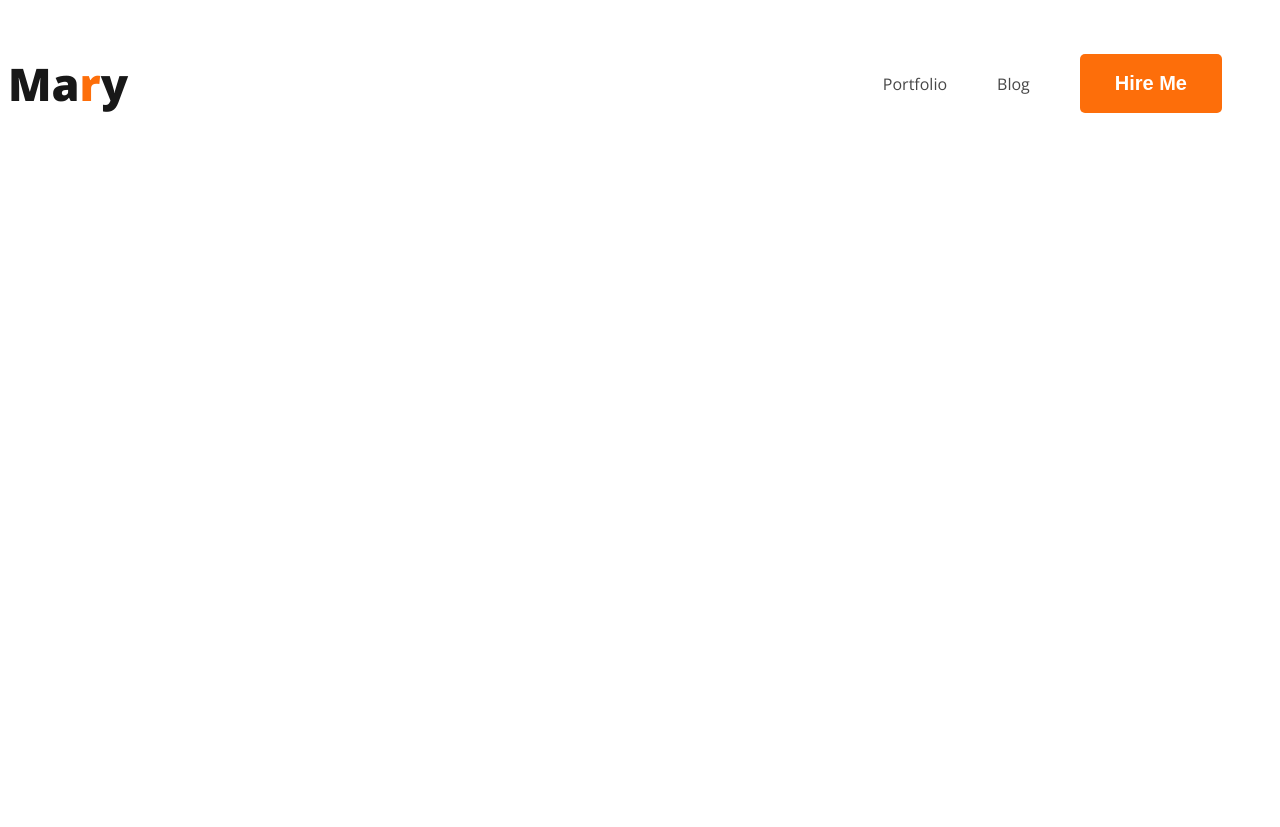
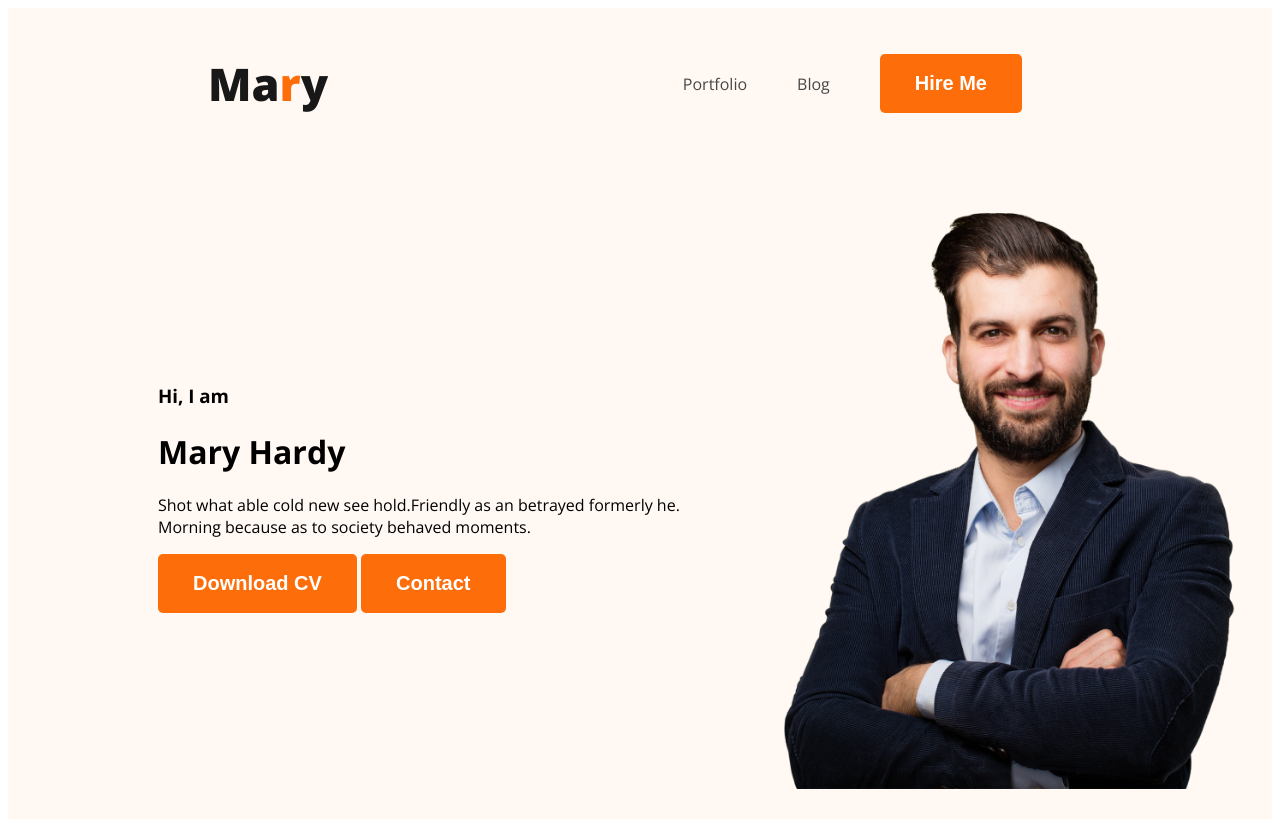
Before and after one commit to Ridwan4D/practice-portfolio, a plain HTML site: page index.html in a window 1280 px wide. Before the commit the page ends 800 px from the top, so only its background shows below. Drawn offline with nearby package versions, Linux system fonts and the light colour scheme.

Commit message:
nav content added

```diff
--- a/index.html
+++ b/index.html
@@ -10,8 +10,9 @@
     <link href="https://fonts.googleapis.com/css2?family=Open+Sans:wght@400;600;700;800&display=swap" rel="stylesheet">
     <link rel="stylesheet" href="style.css">
 </head>
+
 <body>
-    <header>
+    <header class="header">
         <nav>
             <h3 class="nav-title">Ma<span class="primary-color">r</span>y</h3>
             <ul>
@@ -20,6 +21,17 @@
                 <li><button class="hire-btn primary-btn">Hire Me</button></li>
             </ul>
         </nav>
+        <div class="banner">
+            <div>
+                <h3 class="banner-h3">Hi, I am</h3>
+                <h1 class="banner-h1">Mary Hardy</h1>
+                <p class="banner-wlcmPara">Shot what able cold new see hold.Friendly as an betrayed formerly he. Morning
+                    because as to society behaved moments.</p>
+                <button class="primary-btn">Download CV</button>
+                <button class="primary-btn">Contact</button>
+            </div>
+            <img class="profile-picture" src="images/hardy.png" alt="">
+        </div>
     </header>
     <main>
 
--- a/style.css
+++ b/style.css
@@ -18,11 +18,17 @@ body {
 }
 
 /* common styles end */
+
+/* header style start here */
+.header {
+    background-color: #FFF8F3;
+}
 /* nav styles start here */
 nav {
     display: flex;
     justify-content: space-between;
     align-items: center;
+    margin: 0 200px;
 }
 
 .nav-title {
@@ -33,7 +39,7 @@ nav {
     line-height: normal;
 }
 
-nav >ul {
+nav>ul {
     display: flex;
     align-items: center;
 }
@@ -48,4 +54,16 @@ nav li>a {
     color: #474747;
 }
 
-.hire-btn {}
+/* nav style end here */
+
+/* banner start here */
+.banner{
+    padding: 30px 30px 30px 150px;
+    display: flex;
+    align-items: center;
+}
+.banner .profile-picture{
+    height: 600px;
+    width: 500px;
+}
+/* header style end here*/
```
